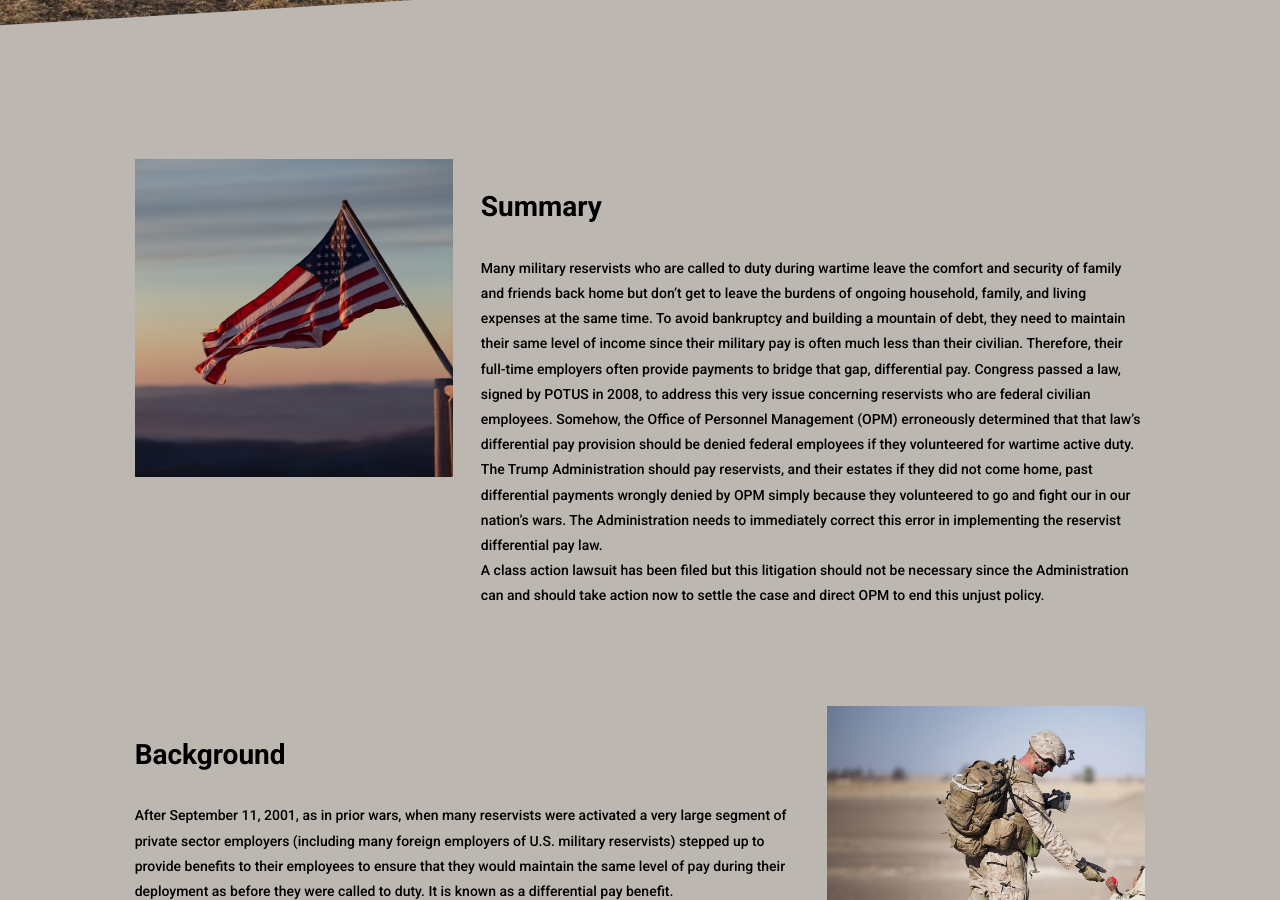
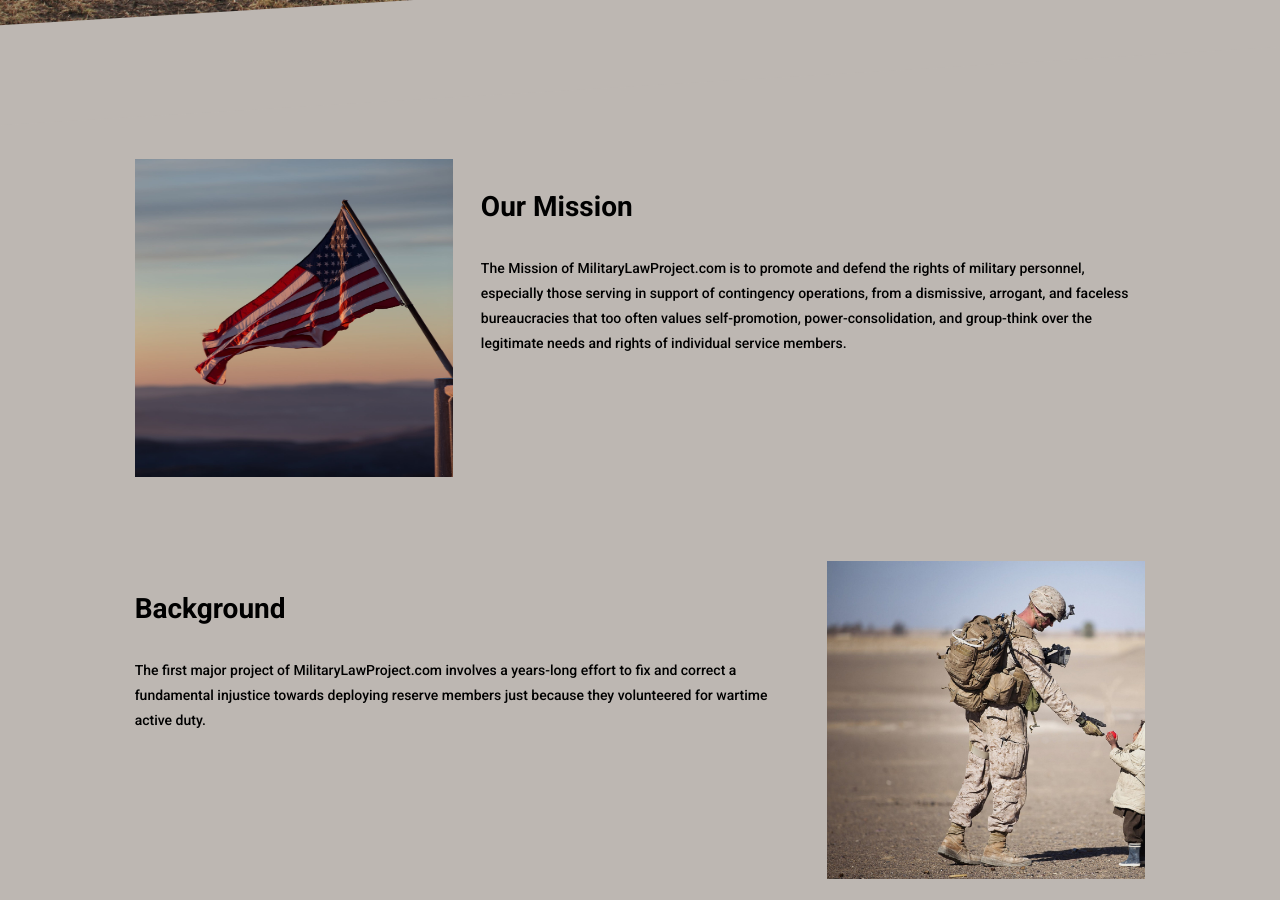
Before and after one commit to joshwcorbett/themilitarylawproject.github.io, a Jekyll site: the page built from index.html, in a window 1280 px wide and 900 px high, scrolled down 763 px. Built offline with Jekyll 4.4.1, drawn with Linux system fonts in a browser that asks for light colours; some of the changed text lies outside the part shown.

Commit message:
Updated Content

```diff
--- a/_includes/footer.html
+++ b/_includes/footer.html
@@ -3,7 +3,9 @@
   <div class="row">
     <div class="col-xs-10 col-xs-offset-1" id="footerHelpOut">
       <h2>Are you a victim?</h2>
-      <p>If you served as a federal employee under the US Government after January 1st, 2009, and haven't received fair pay... help us by submitting an appeal.</p>
+      <p>If you were a federal civilian employee and volunteered to serve on active duty in support of a contingency operation
+      after 1 January 2009, let us know by clicking the below button and filling out a few details of your
+      situation so we can provide you more information.</p>
 
       <a target="_blank" href="{{ site.form_url }}" class="btn btn--large">Submit an Appeal</a>
     </div>
@@ -13,7 +15,7 @@
     <div class="row center-xs">
       <div class="col-xs-12 col-sm-10 col-sm-offset-1">
         <div class="row center-xs">
-          <a target="_blank" href="https://en.wikipedia.org/wiki/Paycheck_Fairness_Act" class="col-xs-12 col-sm-6">More Information</a>
+          <a target="_blank" href="https://roa.org/page/LawCenter " class="col-xs-12 col-sm-6">More Information</a>
           <a href="{{ site.url }}/assets/documents/documents.zip" download class="col-xs-12 col-sm-6">Download Documents</a>
         </div>
       </div>
--- a/index.html
+++ b/index.html
@@ -6,7 +6,7 @@ permalink: /
 
 <div class="site-hero col-xs-12" id="home">
   <div class="site-hero__content">
-    <h1>The Military Law Project</h1>
+    <h1>Military Law Project</h1>
     <p>Many military reservists who are called to duty during wartime leave the comfort and security of family and
       friends back
       home but don’t get to leave the burdens of ongoing household, family, and living expenses at the same time.</p>
@@ -35,30 +35,11 @@ permalink: /
 <div class="site-section col-xs-10 col-xs-offset-1" id="mission">
   <div class="row">
     <div class="col-xs-12 col-sm-6 col-md-8 last-xs">
-      <h2>Summary</h2>
-      <p>Many military reservists who are called to duty during wartime leave the comfort and security of family and
-        friends back
-        home but don’t get to leave the burdens of ongoing household, family, and living expenses at the same time. To
-        avoid
-        bankruptcy and building a mountain of debt, they need to maintain their same level of income since their
-        military pay is
-        often much less than their civilian. Therefore, their full-time employers often provide payments to bridge that
-        gap,
-        differential pay. Congress passed a law, signed by POTUS in 2008, to address this very issue concerning
-        reservists who
-        are federal civilian employees. Somehow, the Office of Personnel Management (OPM) erroneously determined that
-        that law’s
-        differential pay provision should be denied federal employees if they volunteered for wartime active duty.
-        <br>
-        The Trump Administration should pay reservists, and their estates if they did not come home, past differential
-        payments
-        wrongly denied by OPM simply because they volunteered to go and fight our in our nation’s wars. The
-        Administration needs
-        to immediately correct this error in implementing the reservist differential pay law.
-        <br>
-        A class action lawsuit has been filed but this litigation should not be necessary since the Administration can
-        and
-        should take action now to settle the case and direct OPM to end this unjust policy.</p>
+      <h2>Our Mission</h2>
+      <p>The Mission of MilitaryLawProject.com is to promote and defend the rights of military personnel, especially those
+      serving in support of contingency operations, from a dismissive, arrogant, and faceless bureaucracies that too
+      often values self-promotion, power-consolidation, and group-think over the legitimate needs and rights of individual
+      service members.</p>
     </div>
     <div class="col-xs-12 col-sm-6 col-md-4">
       <div class="img-container">
@@ -81,50 +62,22 @@ permalink: /
     </div>
     <div class="col-xs-12 col-sm-6 col-md-8 last-xs first-sm">
       <h2>Background</h2>
-      <p>After September 11, 2001, as in prior wars, when many reservists were activated a very large segment of private
-        sector
-        employers (including many foreign employers of U.S. military reservists) stepped up to provide benefits to their
-        employees to ensure that they would maintain the same level of pay during their deployment as before they were
-        called to
-        duty. It is known as a differential pay benefit.
-        <br>
-        In 2009, Congress belatedly passed a similar differential pay benefit for federal civilian
-        employees with the intent to provide, at least, a comparable benefit to reservist who leave
-        civilian jobs, their families, and the safety and comfort of their communities to go off to fight our nation's wars.
-
-        Such federal employees are not paid exorbitant salaries during their regular jobs
-        nation’s wars.
-        and usually need their full salary level to pay family living expenses, particularly in the larger urban areas.
-        <br>
-        When the law was implemented and guidance promulgated by the U.S. Office of Personnel Management (OPM), they
-        arbitrarily
-        ruled that any federal civilian employees who volunteered for wartime mobilization would be altogether excluded
-        from
-        consideration for this employment benefit. One could speculate there might have been bureaucratic grousing about
-        not wanting to incentivize reservists to
-        volunteer and, thus, be absent from their bureaucracy’s employment pool. The only problem is this kind of
-        thinking is
-        not only contrary to the Differential Pay law but a blatant violation of the Uniform Services Employment and
-        Reemployment Rights Act’s (USERRA) anti-discrimination provisions.
-        <br>
-        Regardless of the real motivation, the decision by OPM is markedly contrary to the congressional intent in
-        passing the
-        law, as well as, the unmistakable plain meaning and language of the differential pay statute itself.
-        <br>
-        Our service members, especially those who volunteer to go to war and whom otherwise could have avoided wartime
-        duty had
-        they not volunteered, are due this pay differential and strong arguments exist to pay it from both a practical
-        policy
-        standpoint, as well as, a strict legal standpoint.
+      <p>The first major project of MilitaryLawProject.com involves a years-long effort to fix and correct a fundamental
+      injustice towards deploying reserve members just because they volunteered for wartime active duty.
       </p>
     </div>
   </div>
 </div>
 
+<div class="site-section col-xs-10 col-xs-offset-1" id="mission">
+  <h2>Help Us</h2>
+  <p>If you're an attorney and would like to help out service members and veterans, please click the link and give us your contact information. Thank you for checking in with us!</p>
+</div>
+
 <div class="site-section col-xs-12 blog-section" id="blog">
   <div class="row">
     <div class="col-xs-10 col-xs-offset-1">
-      <h2>Blog</h2>
+      <h2>More Information</h2>
       <p>We'll post monthly updates on the case as it progresses.</p>
       <div class="blog-section__container">
         <!-- Feature Last 8 Posts -->
```
